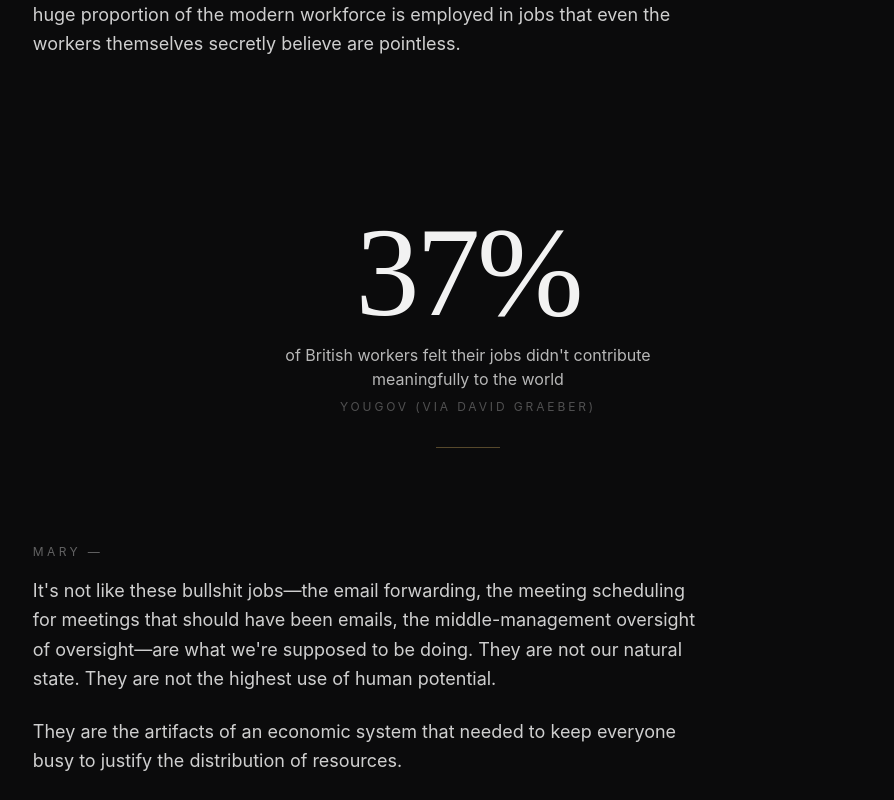
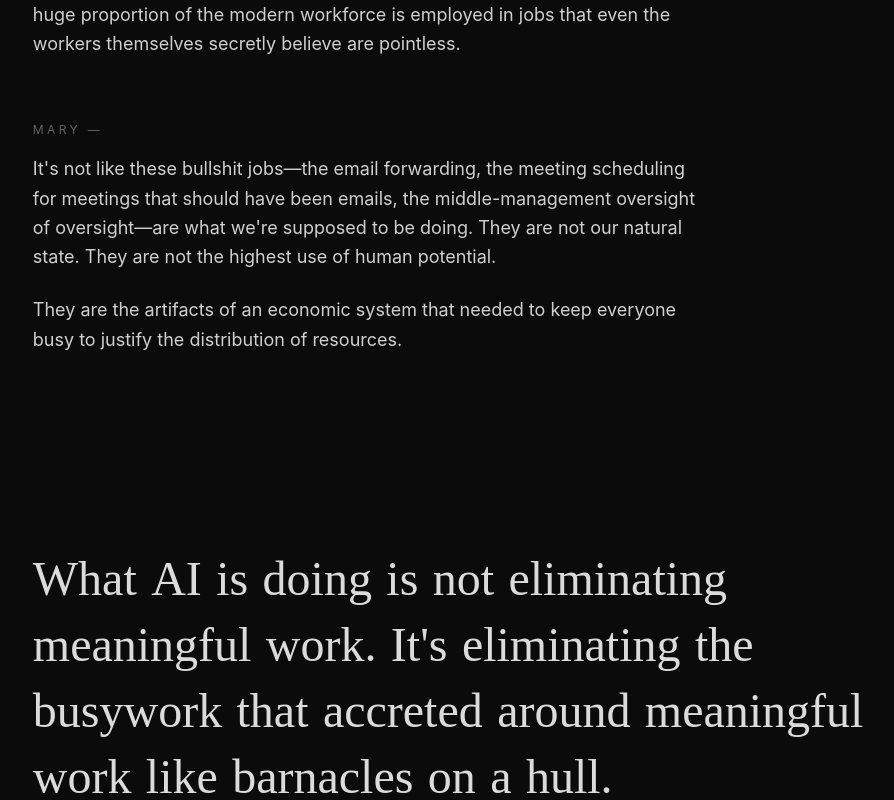
Before and after one commit to thepeopleofcx/essay-v2, a Next.js app: page /essay/a in a window 1280 px wide. Shown: the part 7200-8000 px from the top of the page, without its empty margins (172-1066 px from the left). Built offline with nearby package versions, Linux system fonts and the light colour scheme.

Commit message:
Move 57/43 stat before Part Two, remove 37% stat

```diff
--- a/app/essay/a/page.tsx
+++ b/app/essay/a/page.tsx
@@ -178,6 +178,8 @@ export default function VariantA() {
         </DialogueTurn>
       </div>
 
+      <div className="cx-rule mx-[16%]" />
+
       {/* ═══ Communication vs Creation comparison ═══ */}
       <ScrollComparison
         before="43%"
@@ -185,8 +187,6 @@ export default function VariantA() {
         label="of a knowledge worker's time spent communicating, not creating"
         source="Microsoft Work Trend Index"
       />
-
-      <div className="cx-rule mx-[16%]" />
 
       {/* ═══════════════════════════════════════════ */}
       {/* PART TWO — The End of Bullshit Jobs */}
@@ -201,13 +201,6 @@ export default function VariantA() {
           <p>Early in my time on the East Coast, I got to meet and become friends with the late, great David Graeber. His core argument was simple and devastating: a huge proportion of the modern workforce is employed in jobs that even the workers themselves secretly believe are pointless.</p>
         </DialogueTurn>
       </div>
-
-      {/* ═══ SIGNATURE MOMENT: 37% felt jobs were pointless ═══ */}
-      <BigNumberInterrupt
-        number="37%"
-        label="of British workers felt their jobs didn't contribute meaningfully to the world"
-        source="YouGov (via David Graeber)"
-      />
 
       <div className="px-[8%] md:px-[16%]">
         <DialogueTurn speaker="mary">
```
